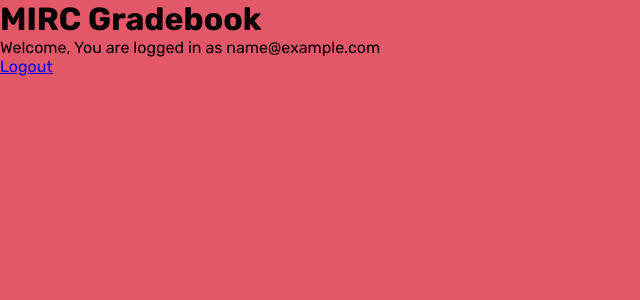
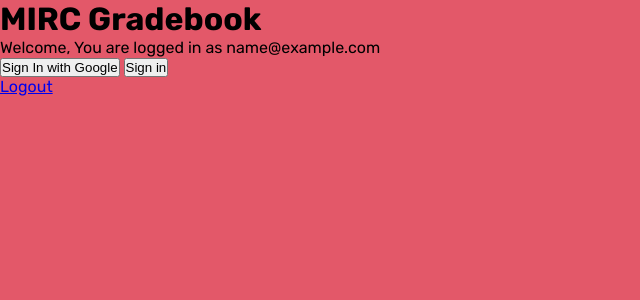
Before and after one commit to satish-reddy-tamu/MIRC-Gradebook, a Django app: page / in a window 1280 px wide. Shown: the top 300 px of the page, without its empty margins (0-640 px from the left). Run offline with Django 4.2, Linux system fonts and the light colour scheme; the visitor is signed in with stand-in values (Sample User, id 1); some libraries are stand-ins or nearby versions.

Commit message:
index.html updated

```diff
--- a/gradebook_app/templates/index.html
+++ b/gradebook_app/templates/index.html
@@ -3,12 +3,16 @@
 <head>
   <meta charset="UTF-8">
   <title>MIRC Gradebook</title>
-  <link rel='stylesheet' href='https://fonts.googleapis.com/css?family=Rubik:400,700'><link rel="stylesheet" href="./style.css">
+  <link rel='stylesheet' href='https://fonts.googleapis.com/css?family=Rubik:400,700'><link rel="stylesheet" href="style.css">
 </head>
 <body>
 <h1>MIRC Gradebook</h1>
 {% if user.is_authenticated %}
     <p>Welcome, You are logged in as {{ user.email }}</p>
+    <div class="action">
+      <button>Sign In with Google</button>
+      <button>Sign in</button>
+    </div>
     <a id="logout" href="/accounts/logout" class="button">Logout</a>
 {% else %}
     <a id="google_login" href="/accounts/google/login" class="btn btn-success">
```
